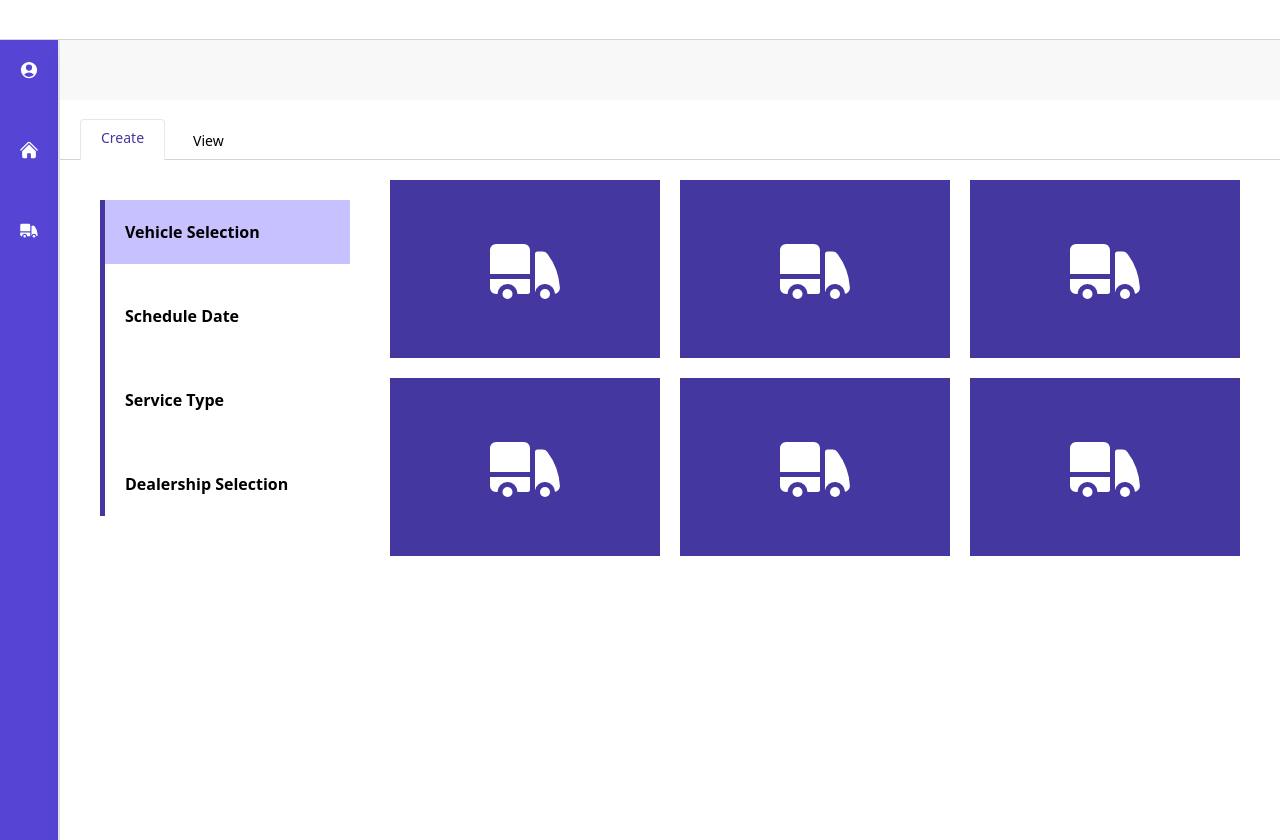
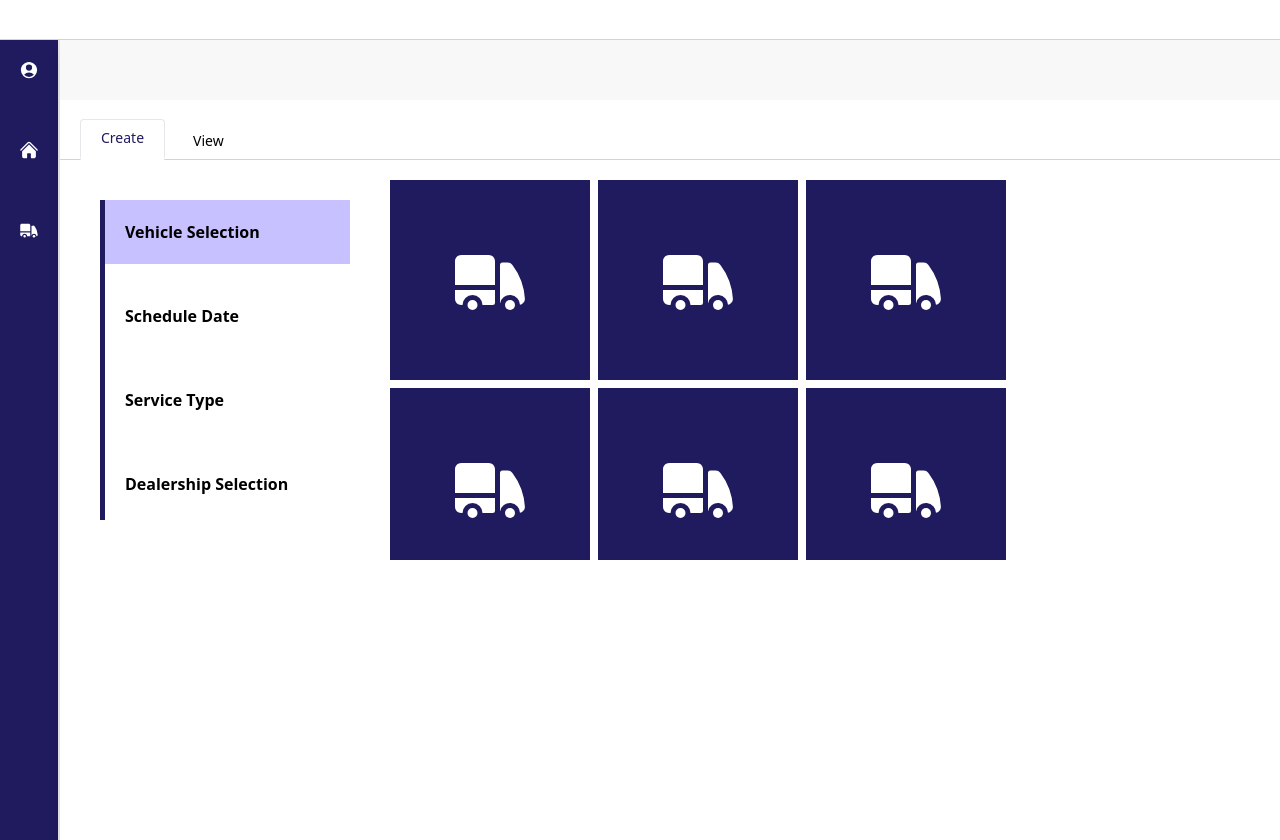
Before and after one commit to nahoom-belete/auto-service, a React (Vite) app in the folder app/: page /new-booking in a window 1280 px wide. Built offline with nearby package versions, Linux system fonts and the light colour scheme.

Commit message:
Add scrolling for vehicle selection

```diff
--- a/app/src/components/pages/NewBooking.jsx
+++ b/app/src/components/pages/NewBooking.jsx
@@ -17,14 +17,14 @@ function NewBooking() {
                 </div>
                 <div className="flex w-screen min-h-screen">
                     <NavigationLoggedIn/>
-                    <div className="flex-flex-col bg-[#FFF] shadow-lg w-screen min-h-screen">
+                    <div className="flex flex-col bg-[#FFF] shadow-lg w-screen min-h-screen overflow-hidden">
                         <div className="min-w-full min-h-[60px] bg-[#f8f8f8]">
 
                         </div>
                         <div className="z-30 flex items-end gap-2 ps-5 border-b-[1px] border-gray-300
                             min-w-full min-h-[60px]">
                             <a href="#" className="z-50 mb-[-2px] border border-b-[5px] border-b-white rounded text-sm
-                            text-[#4437a0] px-5 py-2">
+                            text-[#201a5e] px-5 py-2">
                                 Create
                             </a>
                             <a href="#" className="hover:border-t hover:border-x hover:border-b hover:border-b-transparent
@@ -33,7 +33,7 @@ function NewBooking() {
                             </a>
                         </div>
                         <div className="flex">
-                            <div className="m-10 flex flex-col gap-5 min-w-[250px] max-w-[30px] min-h-fit border-s-[#4437a0] border-s-[5px]">
+                            <div className="m-10 flex flex-col gap-5 min-w-[250px] max-w-[30px] min-h-fit border-s-[#201a5e] border-s-[5px]">
                                 <div className="p-5 font-semibold bg-[#c8c1ff]">
                                     Vehicle Selection
                                 </div>
@@ -47,30 +47,56 @@ function NewBooking() {
                                     Dealership Selection
                                 </div>
                             </div>
-                            <div className="grid grid-cols-3 gap-5 w-full pt-5 pe-10">
-                                <div className="flex justify-center items-center min-w-full min-h-full bg-[#4437a0]
+                            <div className="flex w-full overflow-scroll">
+                                <div className="grid grid-cols-3 gap-2 w-fit pt-5 h-[400px] overflow-scroll">
+                                    <div className="flex justify-center items-center w-[200px] h-[200px] bg-[#201a5e]
                                         hover:bg-[#c8c1ff]">
                                     <TruckIcon className="size-20 text-[#fff]"/>
                                     </div>
-                                <div className="flex justify-center items-center min-w-full min-h-full bg-[#4437a0]
+                                    <div className="flex justify-center items-center w-[200px] h-[200px] bg-[#201a5e]
                                         hover:bg-[#c8c1ff]">
                                     <TruckIcon className="size-20 text-[#fff]"/>
                                     </div>
-                                <div className="flex justify-center items-center min-w-full min-h-full bg-[#4437a0]
+                                    <div className="flex justify-center items-center w-[200px] h-[200px] bg-[#201a5e]
                                         hover:bg-[#c8c1ff]">
                                     <TruckIcon className="size-20 text-[#fff]"/>
                                     </div>
-                                <div className="flex justify-center items-center min-w-full min-h-full bg-[#4437a0]
+                                    <div className="flex justify-center items-center w-[200px] h-[200px] bg-[#201a5e]
                                         hover:bg-[#c8c1ff]">
                                     <TruckIcon className="size-20 text-[#fff]"/>
                                     </div>
-                                <div className="flex justify-center items-center min-w-full min-h-full bg-[#4437a0]
+                                    <div className="flex justify-center items-center w-[200px] h-[200px] bg-[#201a5e]
                                         hover:bg-[#c8c1ff]">
                                     <TruckIcon className="size-20 text-[#fff]"/>
                                     </div>
-                                <div className="flex justify-center items-center min-w-full min-h-full bg-[#4437a0]
+                                    <div className="flex justify-center items-center w-[200px] h-[200px] bg-[#201a5e]
                                         hover:bg-[#c8c1ff]">
                                     <TruckIcon className="size-20 text-[#fff]"/>
+                                    </div>
+                                    <div className="flex justify-center items-center w-[200px] h-[200px] bg-[#201a5e]
+                                        hover:bg-[#c8c1ff]">
+                                    <TruckIcon className="size-20 text-[#fff]"/>
+                                    </div>
+                                    <div className="flex justify-center items-center w-[200px] h-[200px] bg-[#201a5e]
+                                        hover:bg-[#c8c1ff]">
+                                    <TruckIcon className="size-20 text-[#fff]"/>
+                                    </div>
+                                    <div className="flex justify-center items-center w-[200px] h-[200px] bg-[#201a5e]
+                                        hover:bg-[#c8c1ff]">
+                                    <TruckIcon className="size-20 text-[#fff]"/>
+                                    </div>
+                                    <div className="flex justify-center items-center w-[200px] h-[200px] bg-[#201a5e]
+                                        hover:bg-[#c8c1ff]">
+                                    <TruckIcon className="size-20 text-[#fff]"/>
+                                    </div>
+                                    <div className="flex justify-center items-center w-[200px] h-[200px] bg-[#201a5e]
+                                        hover:bg-[#c8c1ff]">
+                                    <TruckIcon className="size-20 text-[#fff]"/>
+                                    </div>
+                                    <div className="flex justify-center items-center w-[200px] h-[200px] bg-[#201a5e]
+                                        hover:bg-[#c8c1ff]">
+                                    <TruckIcon className="size-20 text-[#fff]"/>
+                                    </div>
                                 </div>
                             </div>
                         </div>
--- a/app/src/components/pages/Signup.jsx
+++ b/app/src/components/pages/Signup.jsx
@@ -30,7 +30,7 @@ function Test() {
             <div className="container grid gap-x-5 justify-items-center lg:justify-items-start grid-cols-1 lg:grid-cols-2 max-h-screen-lg max-w-screen-lg rounded bg-white shadow-xl">
                 <form className="flex flex-col gap-5 text-sm px-8 lg:px-16 py-10">
                     <div>
-                        <h2 className="font-semibold text-3xl text-[#371eff]">Sign up now</h2>
+                        <h2 className="font-semibold text-3xl text-[#201a5e] mb-2">Sign up now</h2>
                         <p className="text-gray-500">Create a free account</p>
                     </div>
                     <div className="grid gap-3 text-sm grid-cols-1">
@@ -66,7 +66,7 @@ function Test() {
                     </div>
                     <div className="flex gap-2 w-40 lg:w-80 transition ease-in-out delay-100 duration-150
                         hover:text-white hover:scale-110">
-                        <button onClick={handleSubmit} className='bg-[#371eff] px-3 py-2 w-40 lg:w-80'> Sign Up </button>
+                        <button onClick={handleSubmit} className='bg-[#201a5e] px-3 py-2 w-40 font-semibold lg:w-80 hover:bg-[#c8c1ff] hover:text-[#201a5e] text-white text-sm lg:text-md'> Sign Up </button>
                     </div>
                 </form>
                  <div className="hidden lg:block">
--- a/app/src/components/partials/NavLink.jsx
+++ b/app/src/components/partials/NavLink.jsx
@@ -3,7 +3,7 @@ import "../../styles/App.css"
 function NavLink({href, linkText, textColor }) {
   return (
     <div>
-      <a href={href} className="text-gray-500 hover:text-blue-600 font-bold">{linkText}</a>
+      <a href={href} className="text-white hover:text-[#201a5e] hover:bg-[#c8c1ff] font-bold">{linkText}</a>
     </div>
   )
 }
--- a/app/src/components/partials/NavigationLoggedIn.jsx
+++ b/app/src/components/partials/NavigationLoggedIn.jsx
@@ -9,21 +9,21 @@ const handleHover = (event) => {
 function NavigationLoggedIn() {
   return (
     <div>
-      <div className="flex gap-2 min-h-screen border-e-2 bg-[#5645d4] shadow-lg w-[60px]">
+      <div className="flex gap-2 min-h-screen border-e-2 bg-[#201a5e] shadow-lg w-[60px]">
         <div className="flex flex-col gap-y-5 items-center w-full">
           <div onMouseOver={handleHover} className="flex justify-center group hover:bg-[#c8c1ff] p-5 w-full">
             <a href="#">
-                <UserCircleIcon className="size-5 text-[#fff] group-hover:text-[#4437a0]" />
+                <UserCircleIcon className="size-5 text-[#fff] group-hover:text-[#201a5e]" />
             </a>
           </div>
           <div className="flex justify-center group hover:bg-[#c8c1ff] p-5 w-full">
             <a href="#">
-              <HomeIcon className="size-5 text-[#fff] group-hover:text-[#4437a0]" />
+              <HomeIcon className="size-5 text-[#fff] group-hover:text-[#201a5e]" />
             </a>
           </div>
           <div className="flex justify-center group hover:bg-[#c8c1ff] p-5 w-full">
             <a href="#">
-                <TruckIcon className="size-5 text-[#fff] group-hover:text-[#4437a0]" />
+                <TruckIcon className="size-5 text-[#fff] group-hover:text-[#201a5e]" />
             </a>
           </div>
         </div>
--- a/app/src/components/partials/NavigationLoggedOut.jsx
+++ b/app/src/components/partials/NavigationLoggedOut.jsx
@@ -2,10 +2,10 @@ import NavLink from "./NavLink"
 
 function NavigationLoggedOut() {
   return (
-    <div className="flex justify-between items-center py-5 px-10 bg-black w-full">
+    <div className="flex justify-between items-center py-5 px-10 bg-[#201a5e] w-full">
       <div className="flex flex-col font-mono font-bold text-3xl self">
         <h1 className="text-white">Auto</h1>
-        <h1 className="ps-3 text-orange-500">Service</h1>
+        <h1 className="ps-3 text-white">Service</h1>
       </div>
       <div className=''>
         <div className='flex justify-end items-center flex-auto gap-2'>
--- a/app/src/components/partials/TextInput.jsx
+++ b/app/src/components/partials/TextInput.jsx
@@ -43,8 +43,8 @@ function TextInput({labelContent, htmlFor, formData, setFormData,
             onChange={handleChange} placeholder={placeholder} maxLength={maxLength}
             type={type} autoComplete="true" className="
             bg-white p-2 border rounded text-gray-950 transition ease-in-out delay-100
-            duration-150 active:border-[#371eff] focus:outline-none focus:ring-1
-            focus:ring-blue-600 hover:border-[#371eff] hover:scale-105" id={name}
+            duration-150 active:border-[#201a5e] focus:outline-none focus:ring-1
+            focus:ring-blue-600 hover:border-[#201a5e] hover:scale-105" id={name}
             name={name}>
         </input>
         <div className="text-red-600 font-semibold">{errorMsg}</div>
```
Lines whose indentation alone changed are shown as unchanged.
